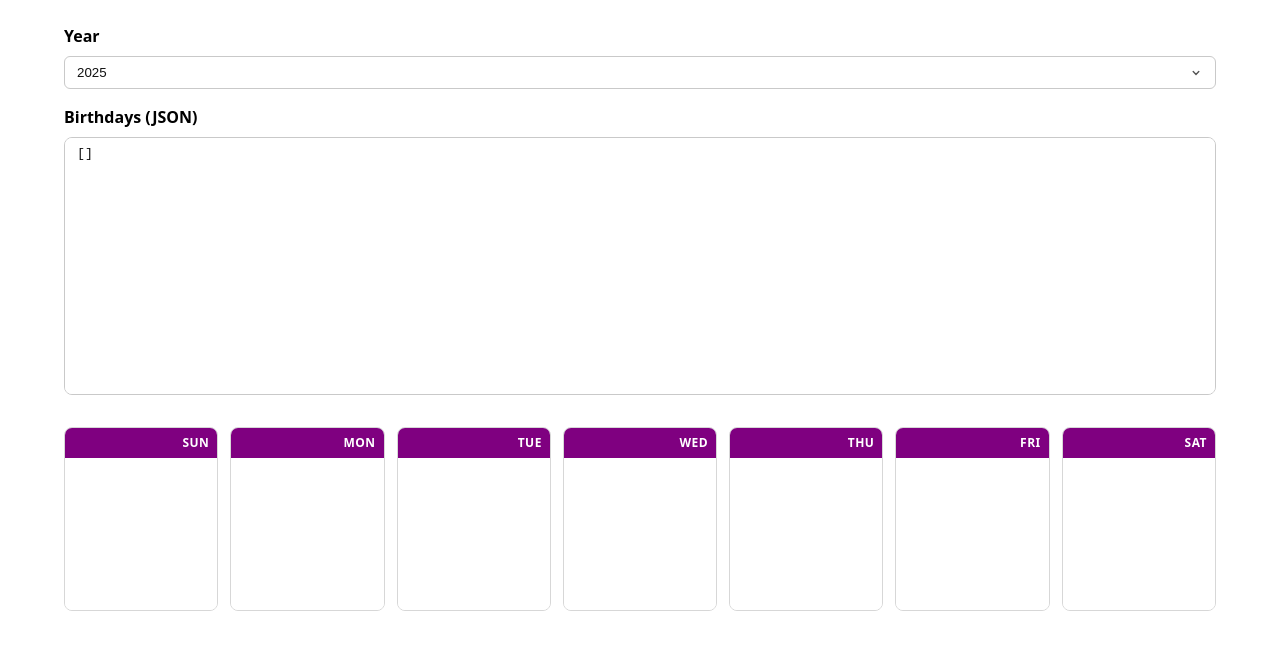
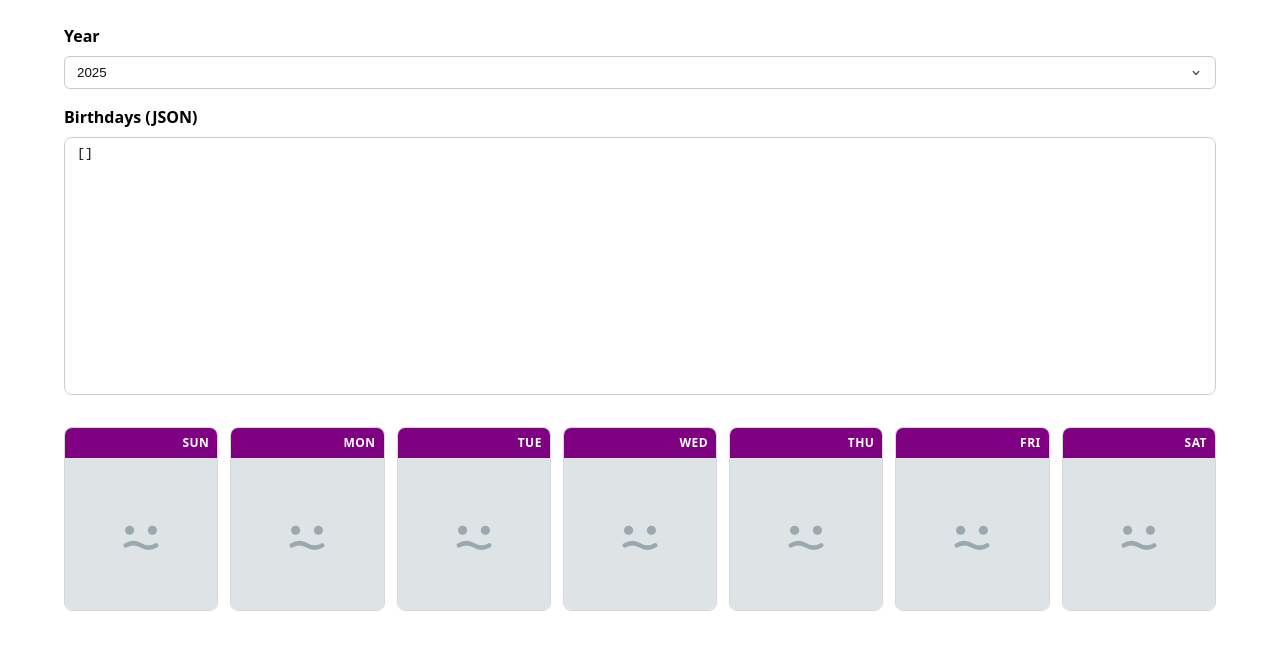
Before and after one commit to RutamBhagat/battle-of-css-and-hell, a Next.js app: page / in a window 1280 px wide. Shown: the top 650 px of the page. Built offline with nearby package versions, Linux system fonts and the light colour scheme.

Commit message:
feat: add empty state representation for day cards in BirthdayInput component

```diff
--- a/src/app/globals.css
+++ b/src/app/globals.css
@@ -149,6 +149,14 @@ body {
   background: #f6f7f9;
 }
 
+.day-empty-state {
+  background-color: #DEE4E6;
+  background-image: url('/empty-face.svg');
+  background-repeat: no-repeat;
+  background-position: center;
+  background-size: 50%;
+}
+
 .cell {
   display: flex;
   align-items: center;
--- a/src/app/ui/BirthdayInput.tsx
+++ b/src/app/ui/BirthdayInput.tsx
@@ -141,6 +141,9 @@ export default function BirthdayInput({ initialText = "[]" }: Props) {
             return (
               <div key={day} className="day-card">
                 <div className="day-header day-header-right">{day.slice(0, 3).toUpperCase()}</div>
+                {count === 0 ? (
+                  <div className="day-body day-empty-state" aria-label={`${day} empty`} />
+                ) : (
                   <div className="day-body">
                     <div className="day-grid" style={{ gridTemplateColumns: `repeat(${cols}, 1fr)` }}>
                       {Array.from({ length: total }).map((_, i) => {
@@ -162,6 +165,7 @@ export default function BirthdayInput({ initialText = "[]" }: Props) {
                       })}
                     </div>
                   </div>
+                )}
               </div>
             );
           },
```
Also changed, not shown: public/empty-face.svg (added). Lines whose indentation alone changed are shown as unchanged.
